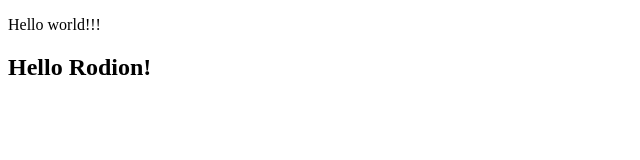
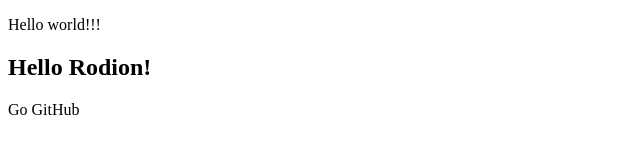
Before and after one commit to RatiborMark/udemy, a plain HTML site: page index.html in a window 1280 px wide. Shown: the full height of the page, 0-640 px from the left. Drawn offline with Linux system fonts and the light colour scheme.

Commit message:
new text index.html

```diff
--- a/index.html
+++ b/index.html
@@ -12,6 +12,7 @@
 
     <p>Hello world!!!</p>
     <h2>Hello Rodion!</h2>
+    <p>Go GitHub</p>
 
 
     <script src="assets/js/script.js"></script>
```
